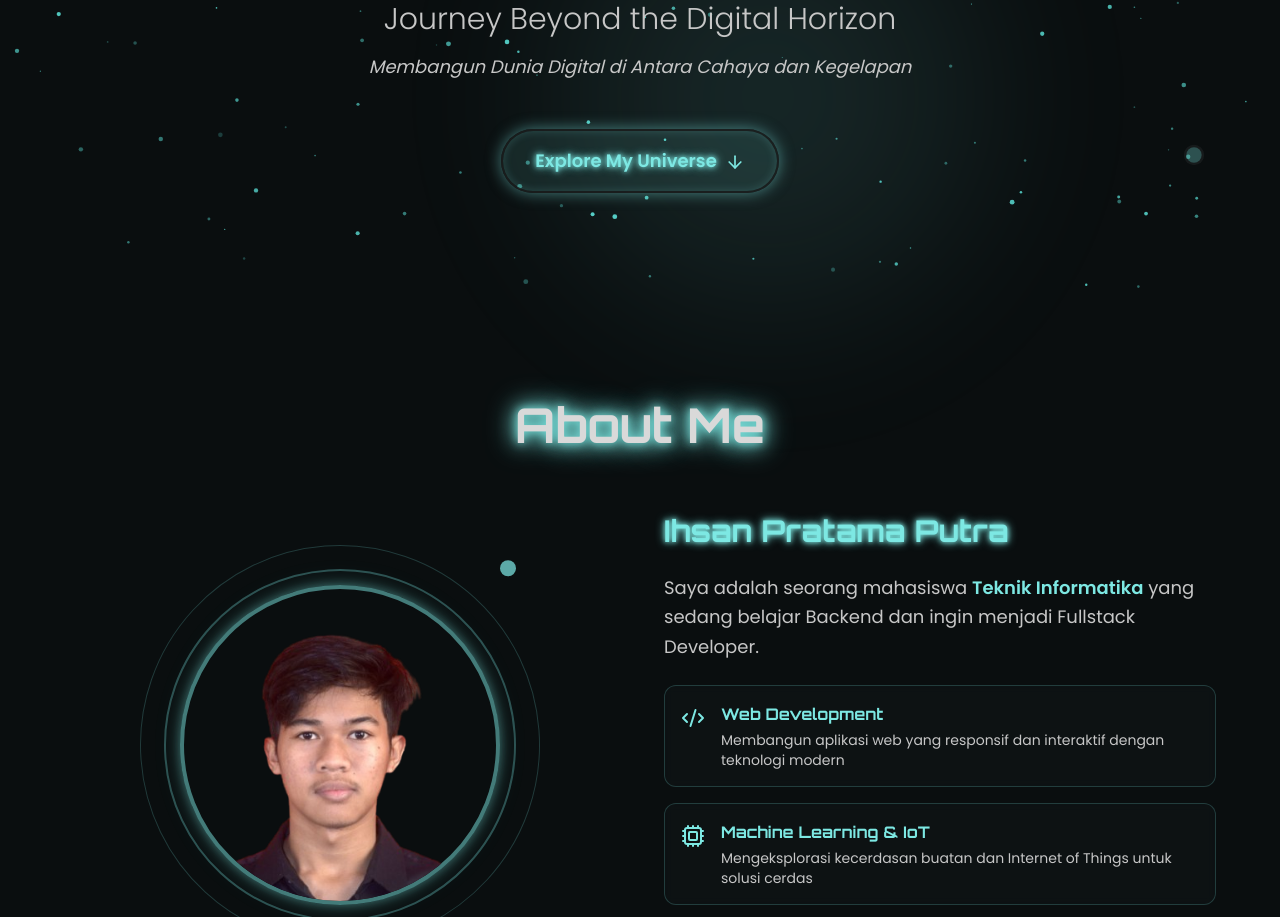
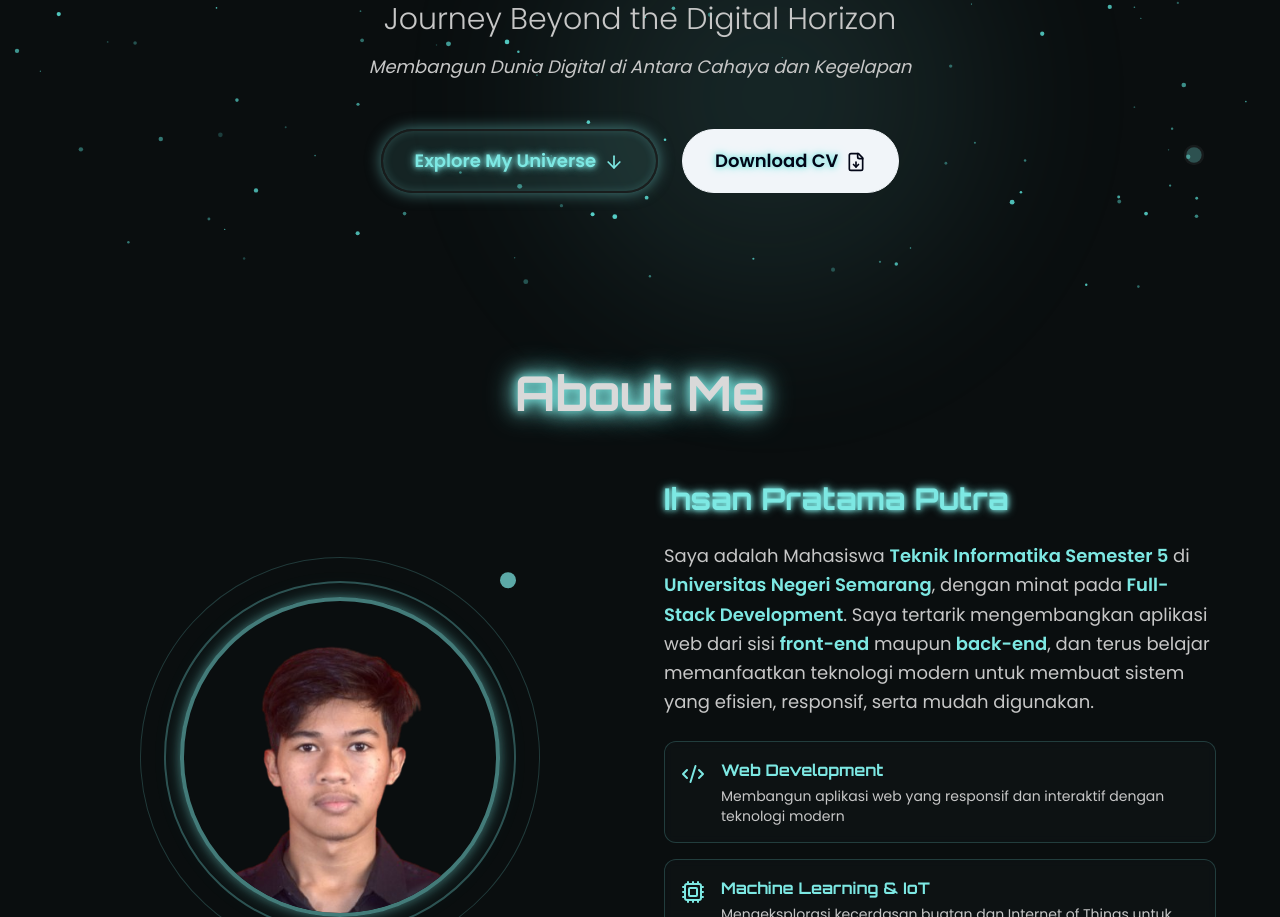
Before and after one commit to ihsan05-png/my-portofolio, a React (Vite) app: page / in a window 1280 px wide. Shown: the part 511-1428 px from the top of the page. Built offline with nearby package versions, Linux system fonts and the light colour scheme.

Commit message:
Update About and Button Download CV

```diff
--- a/src/components/About.tsx
+++ b/src/components/About.tsx
@@ -81,8 +81,13 @@ export const About = () => {
             </h3>
 
             <p className="text-lg text-muted-foreground leading-relaxed">
-              Saya adalah seorang mahasiswa <span className="text-primary font-semibold">Teknik Informatika</span> yang sedang belajar Backend dan
-              ingin menjadi Fullstack Developer.
+              Saya adalah Mahasiswa <span className="text-primary font-semibold">Teknik Informatika Semester 5</span> di
+              <span className="text-primary font-semibold"> Universitas Negeri Semarang</span>, dengan minat pada
+              <span className="text-primary font-semibold"> Full-Stack Development</span>. Saya tertarik
+              mengembangkan aplikasi web dari sisi <span className="text-primary font-semibold"> front-end</span> maupun
+              <span className="text-primary font-semibold"> back-end</span>, dan terus
+              belajar memanfaatkan teknologi modern untuk membuat sistem yang efisien,
+              responsif, serta mudah digunakan.
             </p>
 
             <div className="grid grid-cols-1 gap-4">
--- a/src/components/Hero.tsx
+++ b/src/components/Hero.tsx
@@ -1,11 +1,20 @@
 import { motion } from 'framer-motion';
-import { ArrowDown } from 'lucide-react';
+import { ArrowDown, FileDown } from 'lucide-react';
 import logoPlanet from '@/assets/logo-planet.png';
 
 
 export const Hero = () => {
   const scrollToAbout = () => {
     document.getElementById('about')?.scrollIntoView({ behavior: 'smooth' });
+  };
+
+    const downloadCV = () => {
+    // File CV harus berada di public/cv/
+    const cvPath = '/cv/IhsanPratamaP-CV.pdf';
+    const link = document.createElement('a');
+    link.href = cvPath;
+    link.download = 'IhsanPratamaP-CV.pdf';
+    link.click();
   };
 
   return (
@@ -77,7 +86,7 @@ export const Hero = () => {
         >
           Membangun Dunia Digital di Antara Cahaya dan Kegelapan
         </motion.p>
-
+      <div className="flex justify-center gap-6">
         <motion.button
           initial={{ opacity: 0, scale: 0.8 }}
           animate={{ opacity: 1, scale: 1 }}
@@ -90,7 +99,20 @@ export const Hero = () => {
           <span className="dark:glow-cyan-sm">Explore My Universe</span>
           <ArrowDown className="inline-block ml-2 w-5 h-5 group-hover:animate-bounce" />
         </motion.button>
+        <motion.button
+          initial={{ opacity: 0, scale: 0.8 }}
+          animate={{ opacity: 1, scale: 1 }}
+          transition={{ delay: 1.1, duration: 0.5 }}
+          onClick={downloadCV}
+          className="group relative px-8 py-4 bg-slate-900 text-white dark:bg-slate-100 dark:text-slate-950 border border-slate-900 dark:border-slate-100 rounded-full font-semibold text-lg hover:bg-slate-800 dark:hover:bg-slate-200 hover:shadow-lg hover:shadow-slate-900/50 dark:hover:shadow-slate-100/50 transition-all duration-300"
+          whileHover={{ scale: 1.05 }}
+          whileTap={{ scale: 0.95 }}
+        >
+          <span className="dark:glow-cyan-sm">Download CV</span>
+          <FileDown className="inline-block ml-2 w-5 h-5 group-hover:animate-bounce" />
+        </motion.button>
       </div>
+    </div>
 
       {/* Decorative elements */}
       <div className="absolute inset-0 overflow-hidden pointer-events-none">
--- a/src/pages/Index.tsx
+++ b/src/pages/Index.tsx
@@ -8,6 +8,7 @@ import { Skills } from '../components/Skills';
 import { Projects } from '../components/Projects';
 import { Contact } from '../components/Contact';
 import { Footer } from '../components/Footer';
+
 
 
 
```
Also changed, not shown: package.json (+4 -4 lines), 2 other files (tests, documents, lock files or other folders).
